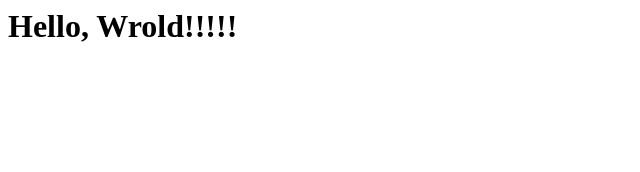
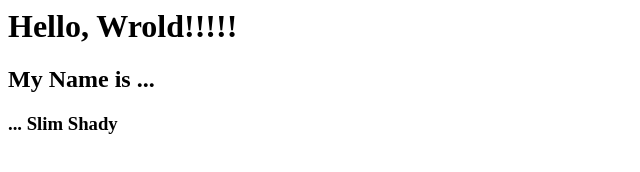
Before and after one commit to nigelclair/myFirstWebsite, a plain HTML site: page index.html in a window 1280 px wide. Shown: the whole page, without its empty margins (0-640 px from the left). Drawn offline with Linux system fonts and the light colour scheme.

Commit message:
We added a silly introduction.

```diff
--- a/index.html
+++ b/index.html
@@ -1 +1,3 @@
 <h1>Hello, Wrold!!!!!</h1>
+<h2> My Name is ...</h2>
+<h3>... Slim Shady</h3>
```
